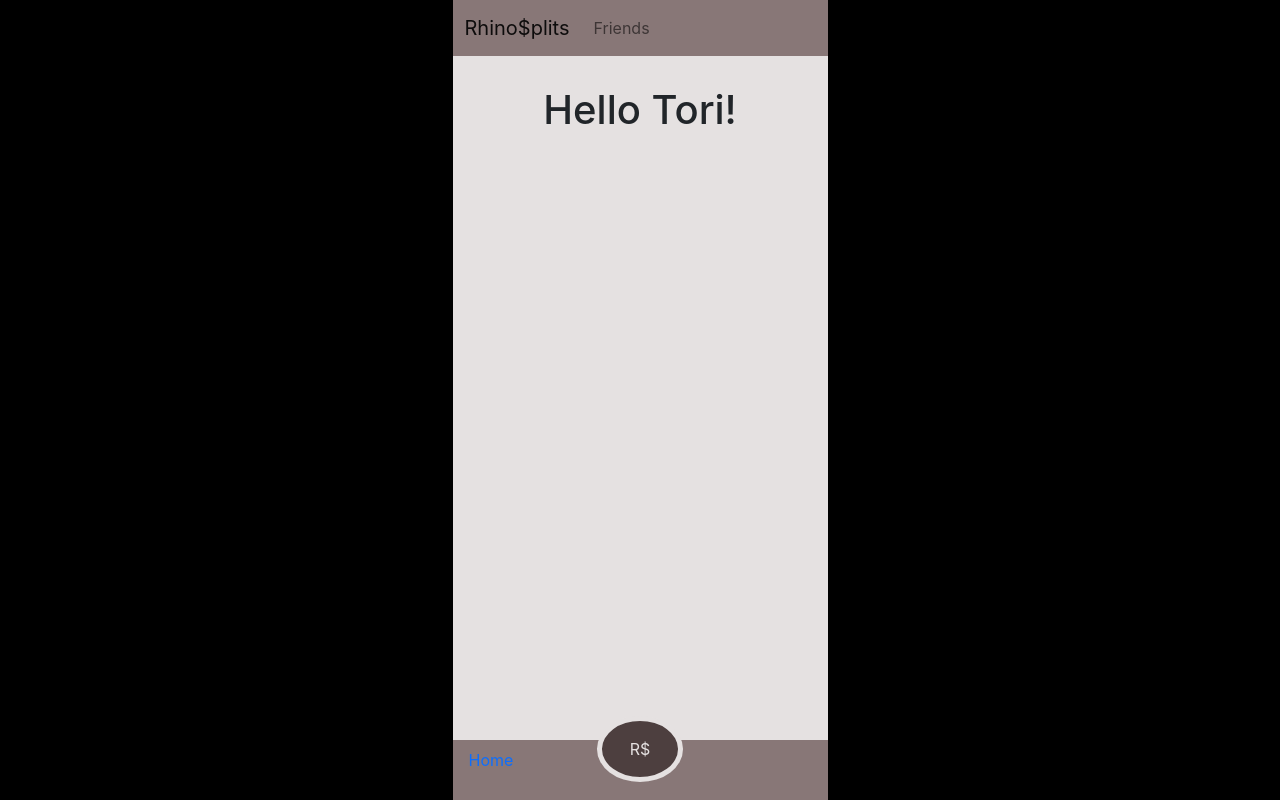
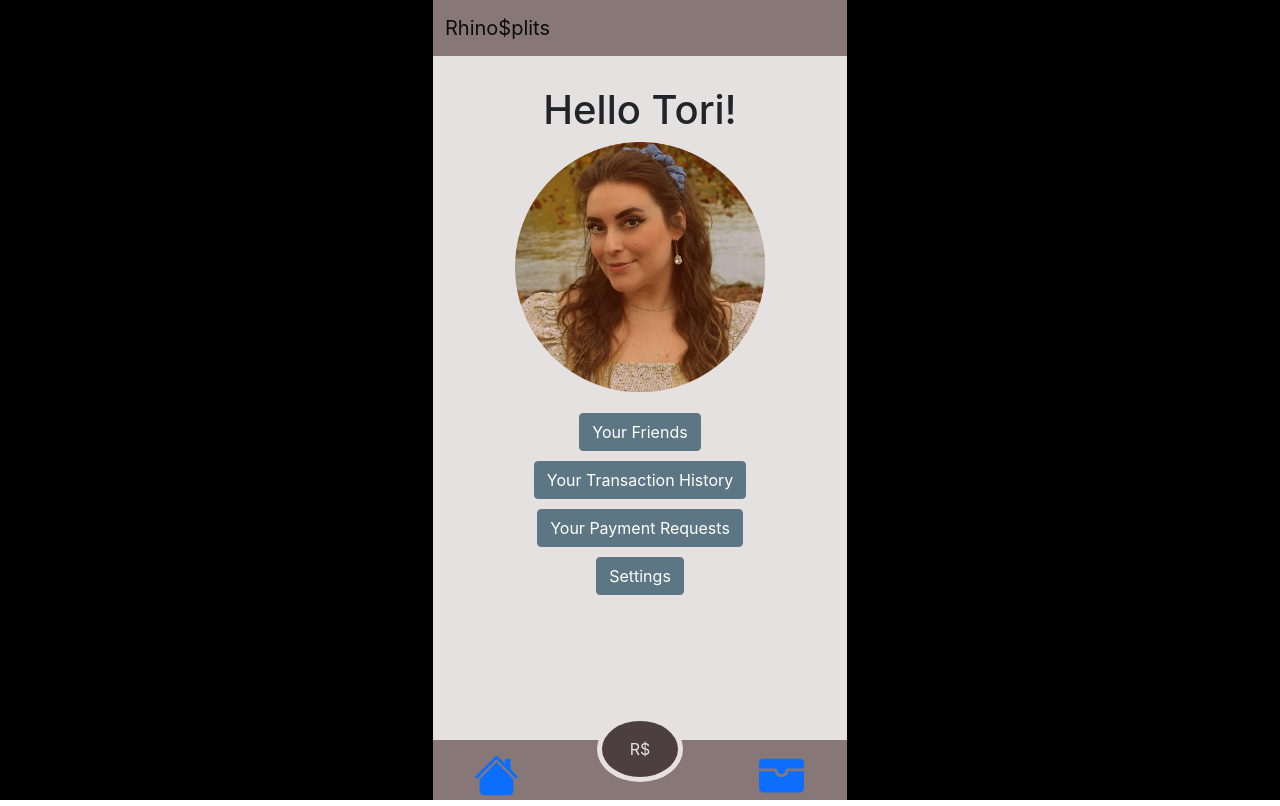
Before and after one commit to toripatricia/rhino-splits, a Next.js app: page / in a window 1280 px wide. Built offline with nearby package versions, Linux system fonts and the light colour scheme.

Commit message:
home page setup and js file setup and bottom nav icons

```diff
--- a/components/BottomNav.js
+++ b/components/BottomNav.js
@@ -12,7 +12,22 @@ export default function BottomNav() {
       <div id="bottom-rectangle">
         <div id="home-button">
           <Link passHref href="/">
-            <Nav.Link>Home</Nav.Link>
+            <Nav.Link>
+              <div id="nav-icons">
+                <div id="home-button">
+                  <svg xmlns="http://www.w3.org/2000/svg" width="45" height="45" fill="currentColor" class="bi bi-house-fill" viewBox="0 0 16 16">
+                    <path d="M8.707 1.5a1 1 0 0 0-1.414 0L.646 8.146a.5.5 0 0 0 .708.708L8 2.207l6.646 6.647a.5.5 0 0 0 .708-.708L13 5.793V2.5a.5.5 0 0 0-.5-.5h-1a.5.5 0 0 0-.5.5v1.293z" />
+                    <path d="m8 3.293 6 6V13.5a1.5 1.5 0 0 1-1.5 1.5h-9A1.5 1.5 0 0 1 2 13.5V9.293l6-6Z" />
+                  </svg>
+                </div>
+                <div id="wallet-button">
+                  <svg xmlns="http://www.w3.org/2000/svg" width="45" height="45" fill="currentColor" class="bi bi-wallet-fill" viewBox="0 0 16 16">
+                    <path d="M1.5 2A1.5 1.5 0 0 0 0 3.5v2h6a.5.5 0 0 1 .5.5c0 .253.08.644.306.958.207.288.557.542 1.194.542.637 0 .987-.254 1.194-.542.226-.314.306-.705.306-.958a.5.5 0 0 1 .5-.5h6v-2A1.5 1.5 0 0 0 14.5 2z" />
+                    <path d="M16 6.5h-5.551a2.678 2.678 0 0 1-.443 1.042C9.613 8.088 8.963 8.5 8 8.5c-.963 0-1.613-.412-2.006-.958A2.679 2.679 0 0 1 5.551 6.5H0v6A1.5 1.5 0 0 0 1.5 14h13a1.5 1.5 0 0 0 1.5-1.5z" />
+                  </svg>
+                </div>
+              </div>
+            </Nav.Link>
           </Link>
         </div>
       </div>
--- a/components/NavBar.js
+++ b/components/NavBar.js
@@ -1,25 +1,16 @@
 /* eslint-disable jsx-a11y/anchor-is-valid */
 import React from 'react';
-import Link from 'next/link';
 import { Navbar, Container, Nav } from 'react-bootstrap';
 
 export default function NavBarAuth() {
-
   return (
     <div id="top-nav">
-      <Navbar collapseOnSelect expand="lg">
+      <Navbar className="justify-content-center">
         <Container>
-          <Link passHref href="/">
-            <Navbar.Brand>Rhino$plits</Navbar.Brand>
-          </Link>
+          <Navbar.Brand>Rhino$plits</Navbar.Brand>
           <Navbar.Toggle aria-controls="responsive-navbar-nav" />
           <Navbar.Collapse id="responsive-navbar-nav">
-            <Nav className="me-auto">
-              {/* CLOSE NAVBAR ON LINK SELECTION: https://stackoverflow.com/questions/72813635/collapse-on-select-react-bootstrap-navbar-with-nextjs-not-working */}
-              <Link passHref href="/friends">
-                <Nav.Link>Friends</Nav.Link>
-              </Link>
-            </Nav>
+            <Nav className="me-auto">{/* CLOSE NAVBAR ON LINK SELECTION: https://stackoverflow.com/questions/72813635/collapse-on-select-react-bootstrap-navbar-with-nextjs-not-working */}</Nav>
           </Navbar.Collapse>
         </Container>
       </Navbar>
--- /dev/null
+++ b/pages/history.js
@@ -0,0 +1,5 @@
+export default function TransactionHistory() {
+return (
+<h1>Transaction History</h1>
+);
+}
--- a/pages/index.js
+++ b/pages/index.js
@@ -1,3 +1,8 @@
+import Image from 'next/image';
+import Link from 'next/link';
+import mainphoto from '../assets/mainphoto.png';
+import { Button } from 'react-bootstrap';
+
 function Home() {
   const user = { displayName: 'Tori' };
   return (
@@ -9,7 +14,34 @@ function Home() {
         margin: '0 auto',
       }}
     >
-      <h1>Hello {user.displayName}! </h1>
+      <div id="greeting">
+        <h1>Hello {user.displayName}! </h1>
+      </div>
+
+      <div id="main-photo">
+        <Image src={mainphoto} alt="mainphoto" height="250px" width="250px" />
+      </div>
+
+      <div id="friends">
+        <Link href="/friends">
+          <Button id="friend-button">Your Friends</Button>
+        </Link>
+      </div>
+      <div id="transaction-history">
+        <Link href="/history">
+          <Button id="history-button">Your Transaction History</Button>
+        </Link>
+      </div>
+      <div id="payment-requests">
+        <Link href="/requests">
+          <Button id="request-button">Your Payment Requests</Button>
+        </Link>
+      </div>
+      <div id="settings">
+        <Link href="/settings">
+          <Button id="settings-button">Settings</Button>
+        </Link>
+      </div>
     </div>
   );
 }
--- /dev/null
+++ b/pages/requests.js
@@ -0,0 +1,3 @@
+export default function PaymentRequests() {
+  return <h1>Payment Requests</h1>;
+}
--- /dev/null
+++ b/pages/settings.js
@@ -0,0 +1,5 @@
+export default function Settings() {
+  return (
+    <h1>Settings</h1>
+  )
+}
--- a/styles/globals.css
+++ b/styles/globals.css
@@ -18,7 +18,7 @@ a {
 #app {
   display: flex;
   flex-direction: column;
-  width: 375px;
+  width: 414px;
   background-color: #e5e1e1;
 }
 
@@ -26,6 +26,10 @@ a {
   background-color: #887777;
   width: 100%;
   height: 60px;
+  padding-bottom: 5px;
+  padding-top: 5px;
+  padding-left: 25px;
+  padding-right: 27px;
 }
 
 .main-container {
@@ -59,3 +63,38 @@ a {
   display: flex;
   flex-direction: row;
 }
+
+#nav-icons {
+  display: flex;
+  flex-direction: row;
+  justify-content: space-between;
+}
+
+#main-photo {
+  border-radius: 50%;
+  margin-bottom: 10px;
+}
+
+#friend-button {
+  margin: 5px;
+  background-color: #5c7684;
+  border-color: #5c7684;
+}
+
+#history-button {
+  margin: 5px;
+  background-color: #5c7684;
+  border-color: #5c7684;
+}
+
+#request-button {
+  margin: 5px;
+  background-color: #5c7684;
+  border-color: #5c7684;
+}
+
+#settings-button {
+  margin: 5px;
+  background-color: #5c7684;
+  border-color: #5c7684;
+}
```
Also changed, not shown: assets/mainphoto.png (added).
